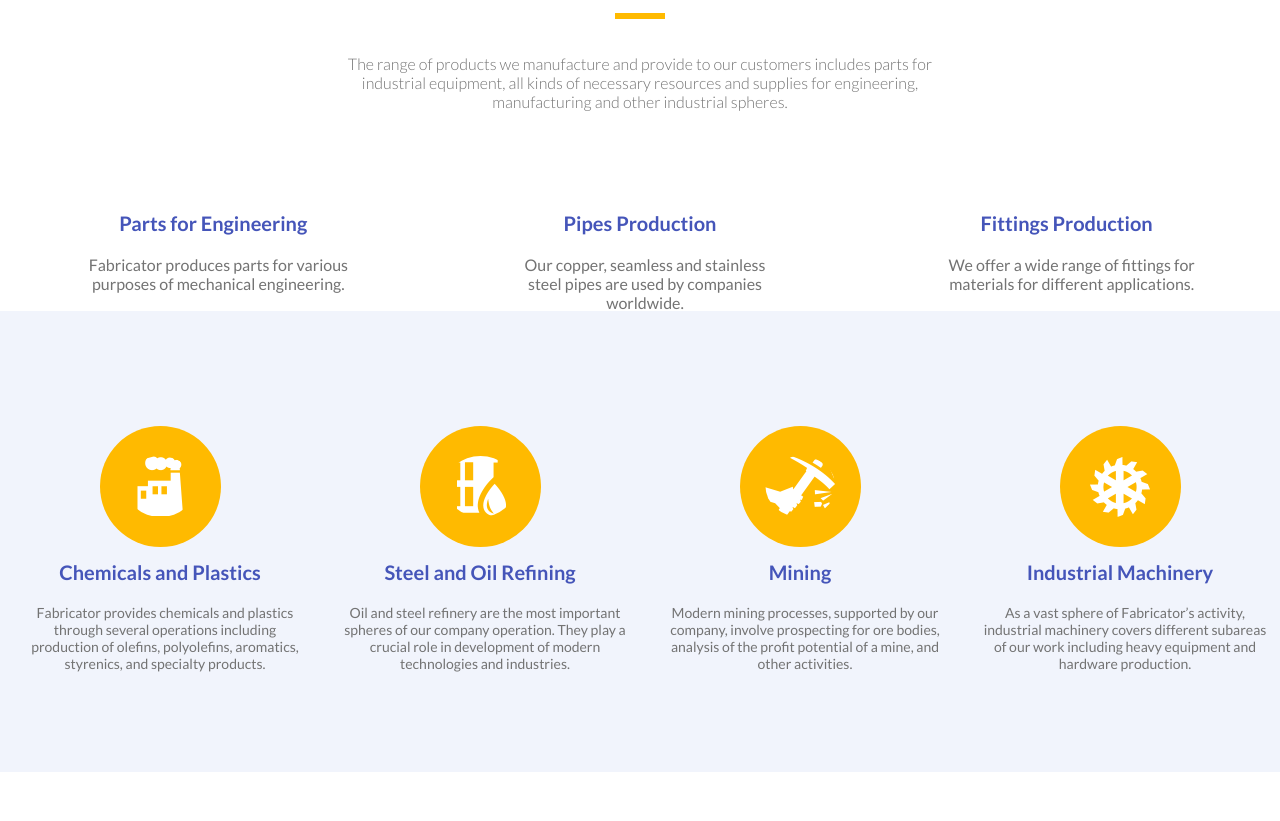
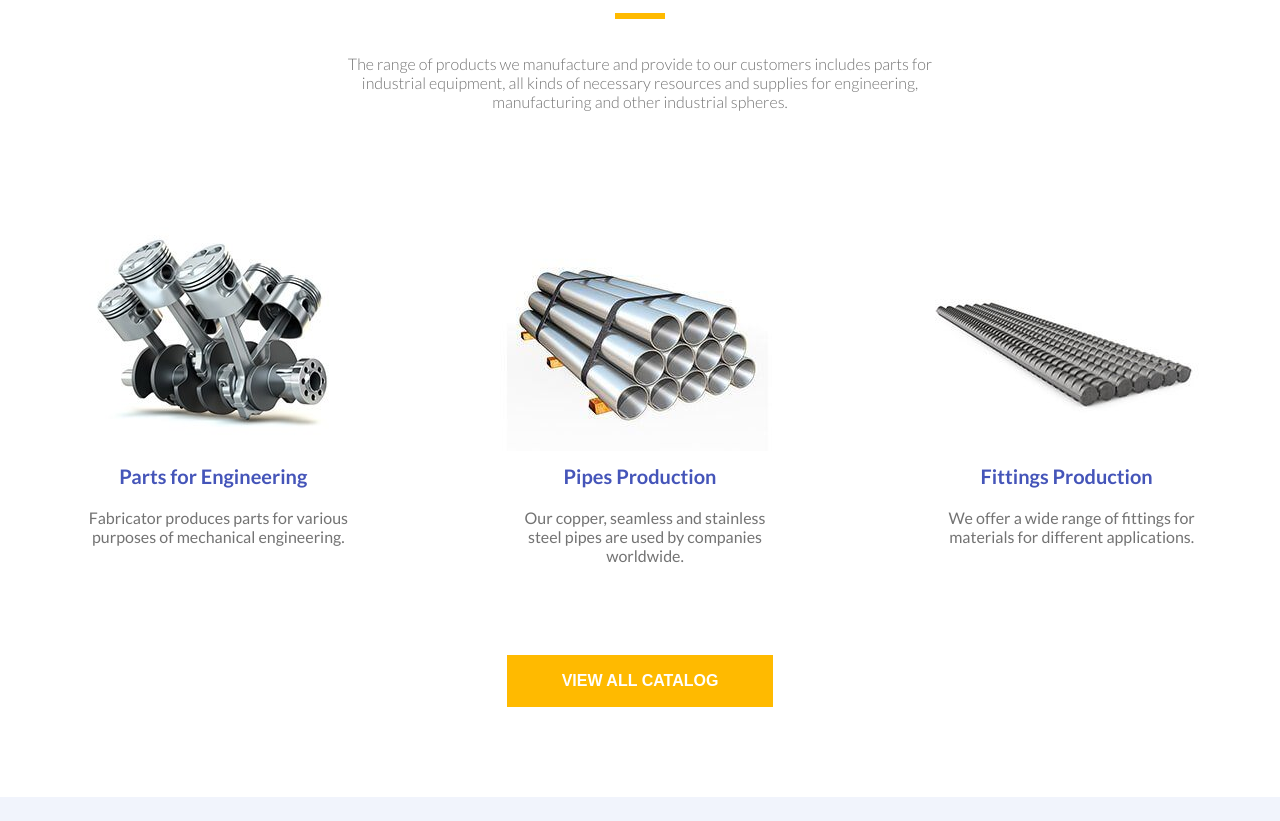
Before and after one commit to mehdislymnv/PragmatechFoundationProject, a plain HTML site: page Myprojects/template-Fabricator/index.html in a window 1280 px wide. Shown: the part 131-952 px from the top of the page. Drawn offline with Linux system fonts and the light colour scheme.

```diff
--- a/Myprojects/template-Fabricator/css/style.css
+++ b/Myprojects/template-Fabricator/css/style.css
@@ -284,7 +284,7 @@
 	font-weight: 300;
 }
 .col-4{
-	height: 100px;
+
 
 	text-align: center;
 }
@@ -296,6 +296,68 @@
 	font-size: 16px;
 
 }
+.col-4{
+	display: block !important;
+	padding: 0 0 50px 0;
+}
+.col4i-img {
+	vertical-align: middle;
+    display: inline-block;
+	padding: 0 0 10px 0 ;
+
+}
+
+.col4i-img img:hover{
+	transform: scale(1.1);
+	transition: ease all 0.5s;
+}
+#project-post .VIEW{
+
+	text-align: center;
+
+
+
+}
+#project-post .VIEW a{
+
+	display: inline-block;
+    padding: 17px 55px;
+    margin: 40px 0 90px 0;
+    font-family: sans-serif;
+    text-decoration: none;
+
+	color: #fff ;
+    background: #FFBA00;
+    text-align: center;
+    position: relative;
+    transition: all .35s;
+
+
+}
+#project-post .VIEW a span{
+	position: relative;
+    z-index: 2;
+    font-weight: 600;
+
+}
+.VIEW a:hover:after {
+    height: 100%;
+
+
+}
+.VIEW a:after {
+    position: absolute;
+    content: "";
+    bottom: 0;
+    left: 0;
+    width: 100%;
+    height: 0;
+    background: #4555b9;
+    transition: all .35s;
+
+}
+
+
 
    @media (max-width:1068px){
 	.row{
--- a/Myprojects/template-Fabricator/index.html
+++ b/Myprojects/template-Fabricator/index.html
@@ -39,24 +39,44 @@
       <section id="project-post">
           <div class="row">
             <div class="col-4">
+                <div class="col4i-img">
+                    <img src="img/product-small-1.jpg" alt="">
+                </div>
                 <div class="col-3i-text col-4i-text">
                     <span>Parts for Engineering</span>
                     <h3> Fabricator produces parts for various purposes of mechanical engineering.</h3>
                 </div>
             </div>
             <div class="col-4">
+                <div class="col4i-img">
+                    <img src="img/product-small-2.jpg" alt="">
+                </div>
                 <div class="col-3i-text col-4i-text">
                     <span>Pipes Production</span>
                     <h3> Our copper, seamless and stainless steel pipes are used by companies worldwide.</h3>
                 </div>
             </div>
             <div class="col-4">
+                <div class="col4i-img">
+                    <img src="img/product-small-3.jpg" alt="">
+                </div>
                 <div class="col-3i-text col-4i-text">
                     <span>Fittings Production</span>
                     <h3> We offer a wide range of fittings for materials for different applications.</h3>
                 </div>
             </div>
           </div>
+          <div class="VIEW">
+              <a href="#">
+                  <span>
+                      VIEW ALL CATALOG
+                    </span>
+                </a>
+            </div>
+                   <!-- <div class="Support-container-Button1"><span>CONTACT US</span></div>-->
+
+
+
 
       </section>
     <section id="iconpost">
```
Also changed, not shown: Myprojects/template-Fabricator/img/product-small-1.jpg (added), Myprojects/template-Fabricator/img/product-small-2.jpg (added), Myprojects/template-Fabricator/img/product-small-3.jpg (added), Myprojects/template-Fabricator/img/slider-2.jpg (added), Myprojects/template-Fabricator/img/slider-3.jpg (added), Myprojects/template-Fabricator/img/slider-7.jpg (added), 1 other file.
